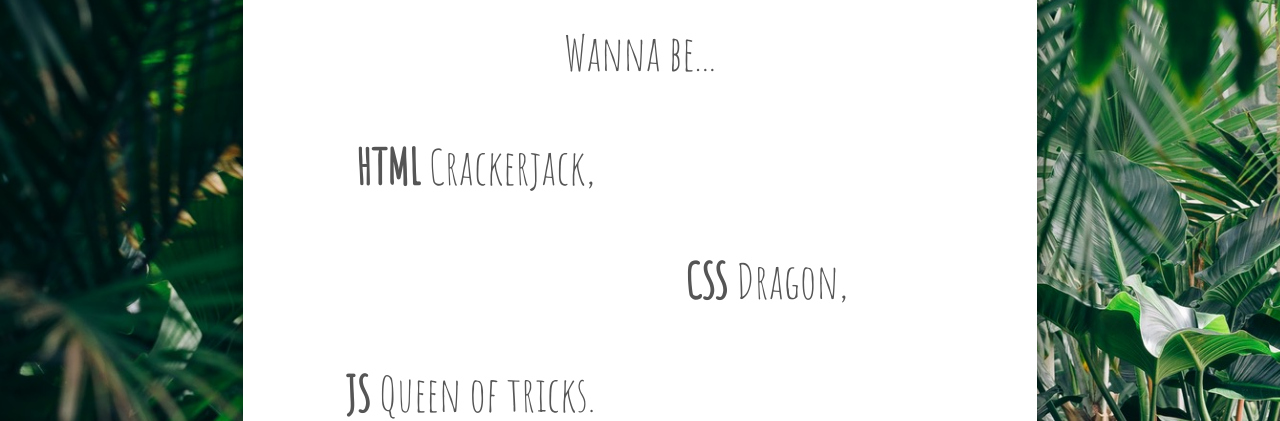
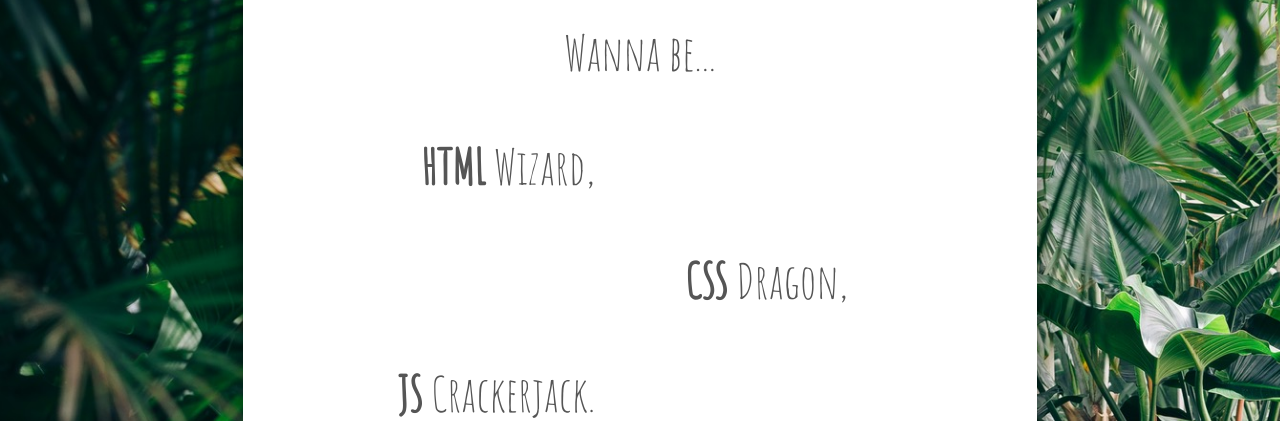
Before and after one commit to BetaFra/BetaFra.github.io, a plain HTML site: page index.html in a window 1280 px wide. Shown: the part 531-952 px from the top of the page. Drawn offline with nearby package versions, Linux system fonts and the light colour scheme.

Commit message:
Update index.html

```diff
--- a/index.html
+++ b/index.html
@@ -42,7 +42,7 @@
                 </div>
                 <div class="row">
                     <div class="col-xs-6" align="right">
-                        <h3><strong>HTML</strong> Crackerjack,</h3>
+                        <h3><strong>HTML</strong> Wizard,</h3>
                     </div>
                     <div class="col-xs-6">
                     </div>
@@ -64,7 +64,7 @@
                 </div>
                 <div class="row">
                     <div class="col-xs-6" align="right">
-                        <h3><strong>JS</strong> Queen of tricks.</h3>
+                        <h3><strong>JS</strong> Crackerjack.</h3>
                     </div>
                     <div class="col-xs-6">
                     </div>
```
